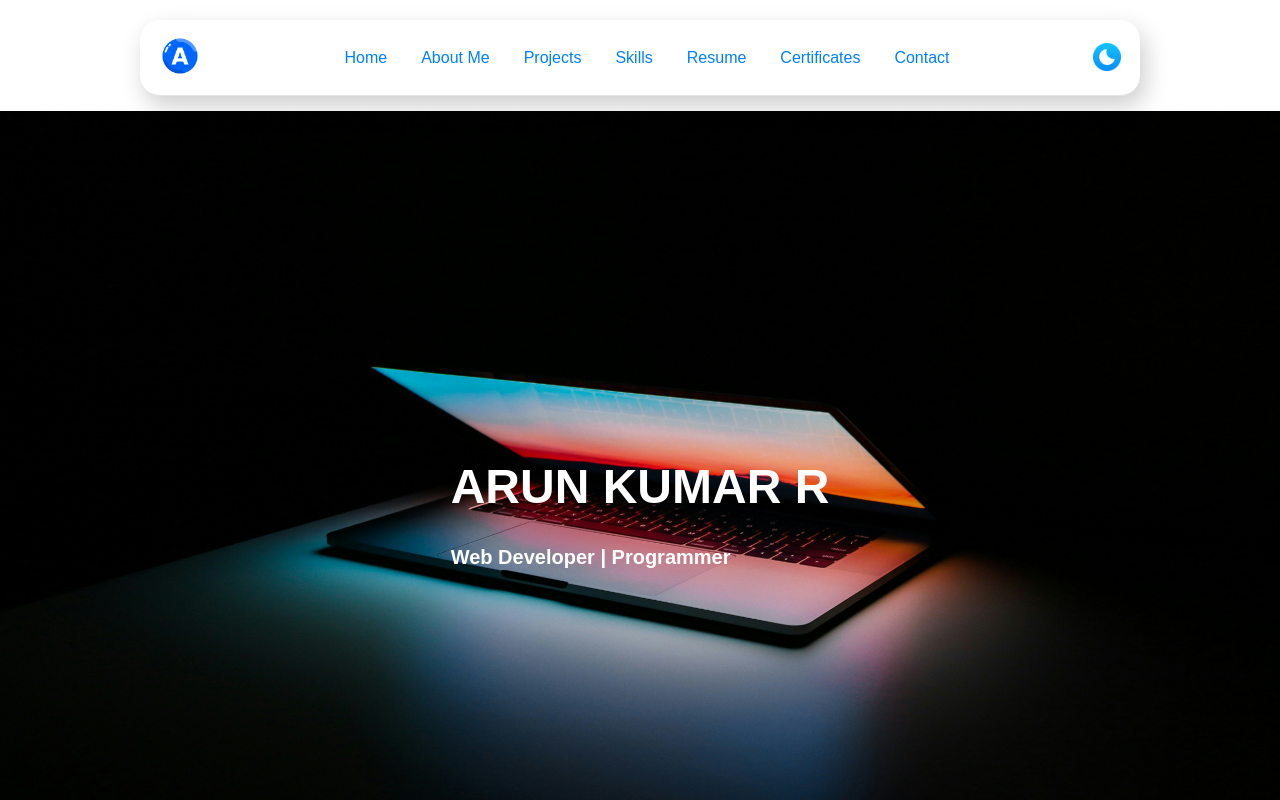
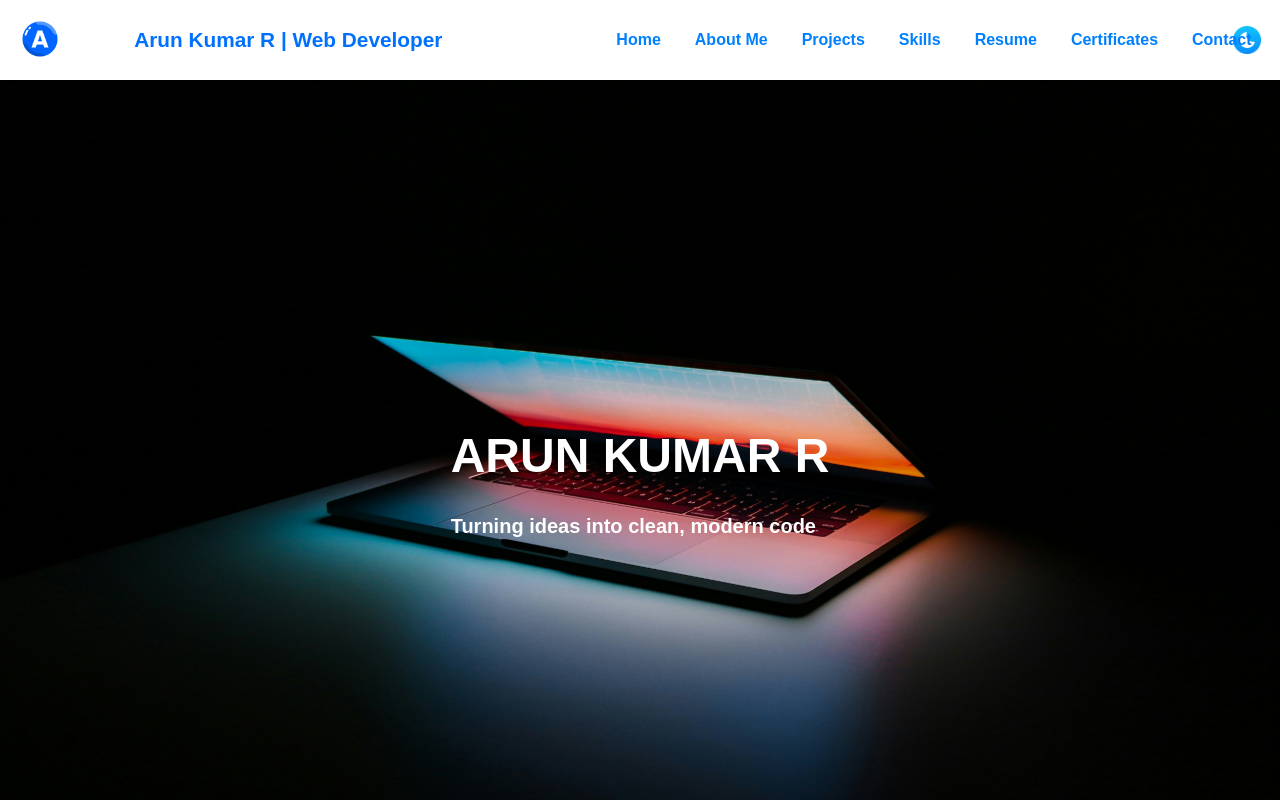
Before and after one commit to ArunKumarWebDeveloper/Personal-portfolio-react-, a React (Vite) app: page / in a window 1280 px wide. Shown: the top 800 px of the page. Built offline with nearby package versions, Linux system fonts and the light colour scheme; a web font is replaced by a local one.

Commit message:
updated-code

```diff
--- a/src/App.css
+++ b/src/App.css
@@ -74,22 +74,24 @@ a:hover {
 
 /* Navbar */
 /* Navbar Container */
- .custom-navbar {
-  margin: 10px auto;
-  padding: 9px 18px;
+.nav1{
+  display: flex;
+  align-items: center;
+  justify-content: center;
+  backdrop-filter: blur(10px);
   position: sticky;
-  top: 20px;
+  top: 0;
   z-index: 1000;
-  max-width: 1000px;
-  width: 90%;
-  backdrop-filter: blur(15px);
-  -webkit-backdrop-filter: blur(15px);
+  height: 10vh;
+}
+
+
+ #custom-navbar {
   display: flex;
+  padding: 12px 18px;
+  width: 100%;
   justify-content: space-between;
   align-items: center;
-  box-shadow: 5px 10px 25px rgba(0, 0, 0, 0.2);
-  border-bottom: 1px solid rgba(0, 0, 0, 0.1);
-  border-radius: 20px;
   flex-wrap: wrap;
 }
 
@@ -112,13 +114,13 @@ a:hover {
 
 /* Base state */
 nav ul li a {
-  font-weight: 500;
+  font-weight: 600;
   color: hsl(210, 100%, 50%);
   transition: all 0.3s ease-in-out;
   padding: 5px 5px;        /* ✅ Always present */
-  border-radius: 15px;      /* ✅ Always present */
   text-decoration: none;
-  display: inline-block;    /* ✅ Prevents text shifting */
+  display: inline-block;
+  border-radius: 10px;   /* ✅ Prevents text shifting */
 }
 
 /* Light mode hover */
@@ -126,8 +128,19 @@ nav ul li a:hover {
   background-color: hsl(210, 100%, 50%);
   color: #fff;
   text-decoration: none;
+
 }
 
+nav ul {
+  transform: translate(15%);
+}
+
+nav h4{
+  font: 800;
+  font-size: 1.3rem;
+ color: #0070FF;
+
+}
 
 
 .nav-links {
@@ -320,7 +333,7 @@ nav ul li a {
 
 /* General container for the home section */
 #home {
-  margin-top: 25px;
+  margin-top: 0px;
   margin-bottom: 0;
   min-height: 100vh; /* Ensures it fills the screen */
   display: flex;
--- a/src/Components/Home.jsx
+++ b/src/Components/Home.jsx
@@ -19,7 +19,7 @@ function Home() {
 />
 
 <BlurText className="text-p"
-  text="Web Developer | Programmer"
+  text="Turning ideas into clean, modern code"
   delay={150}
   animateBy="words"
   direction="top"
--- a/src/Components/Navbar.jsx
+++ b/src/Components/Navbar.jsx
@@ -8,13 +8,16 @@ function Navbar() {
   const [DarkMode, setDarkMode] = useDarkMode(); // ✅ Use the hook correctly
 
   return (
-
-    <nav className="custom-navbar" aria-label="Main Navigation" >
+    <div className="nav1">
+    <nav id="custom-navbar" aria-label="Main Navigation" >
       <div className="logo-container">
         <a href="#">
           <img src= "/logo.png" alt="Arun Kumar R Logo" className="logo" />
         </a>
       </div>
+      <h4>
+        Arun Kumar R | Web Developer
+      </h4>
 
    <ul className={`nav-links ${isMenuOpen ? 'open' : ''}`} id="navLinks" ref={navLinksRef}>
         <li><a href="#home">Home</a></li>
@@ -43,7 +46,7 @@ function Navbar() {
       </div>
       </div>
     </nav>
-
+</div>
   );
 }
 
```
Also changed, not shown: 1 other file (tests, documents, lock files or other folders).
